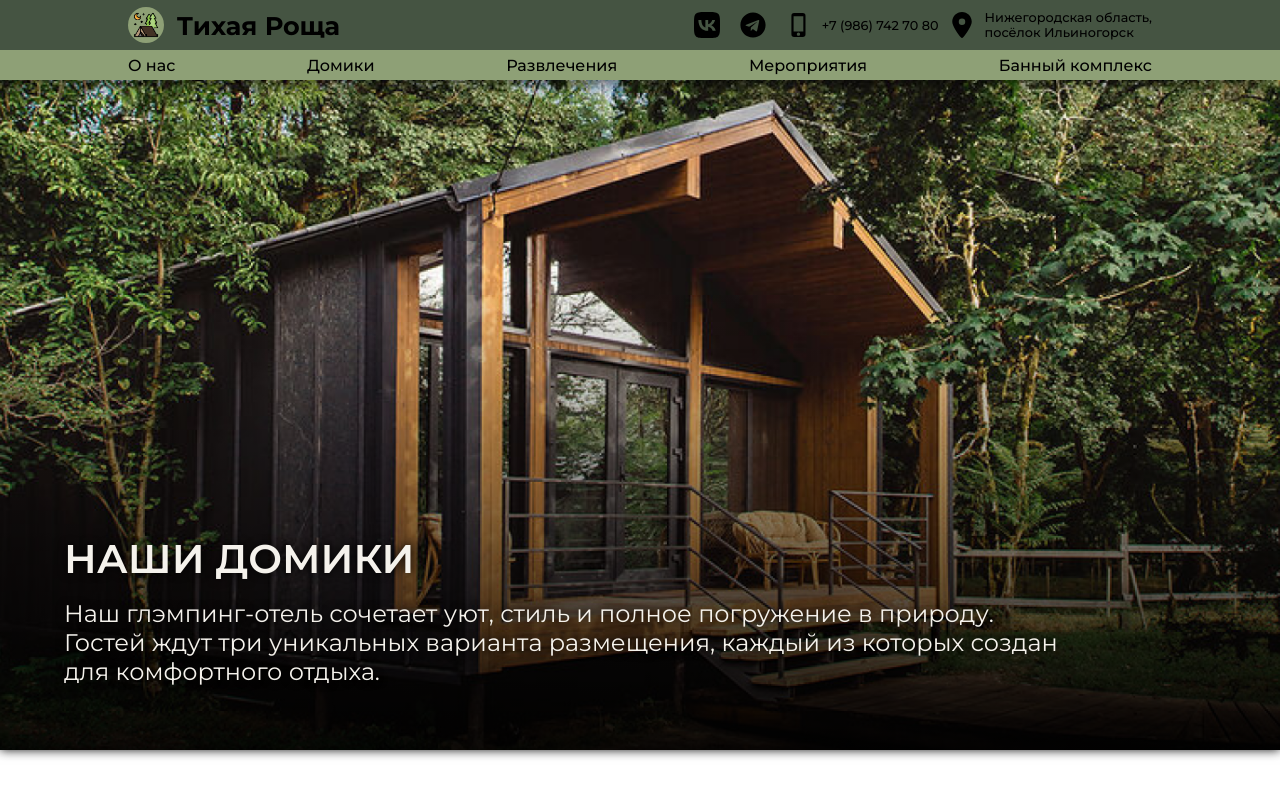
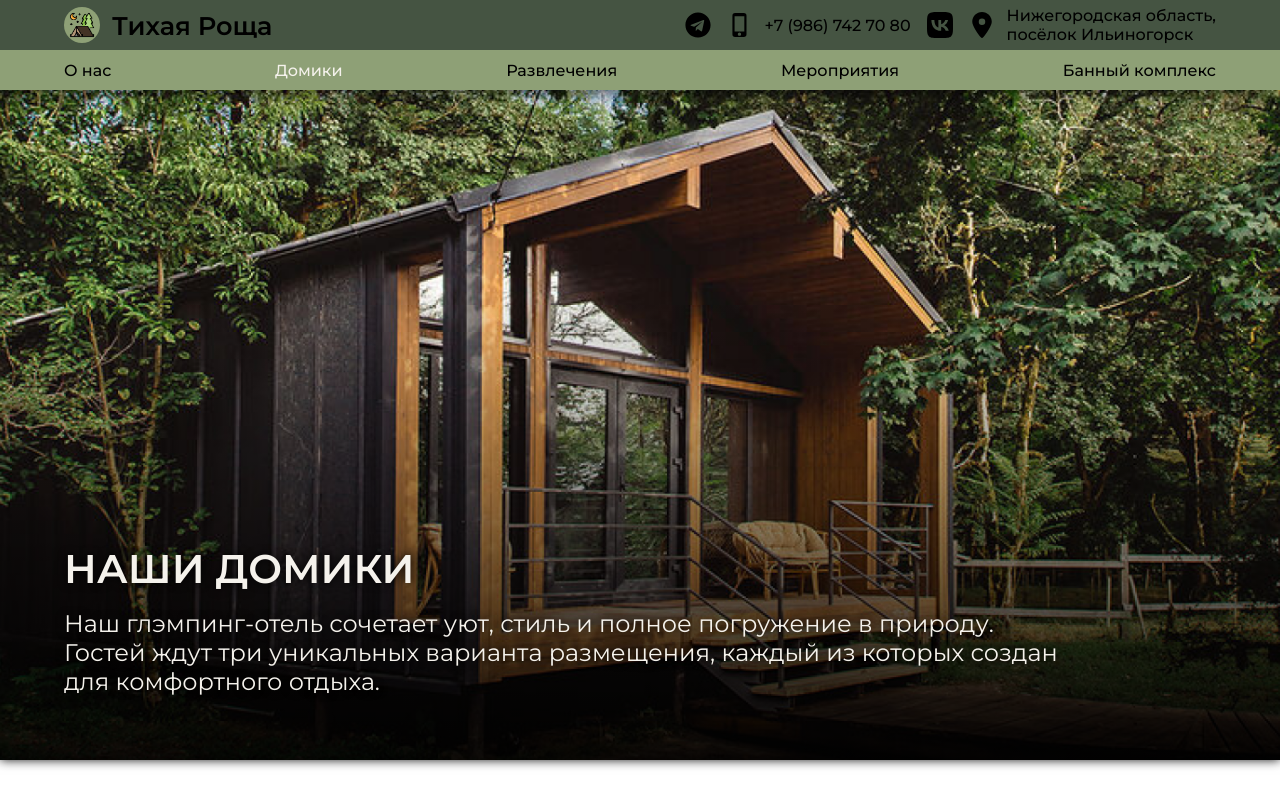
Before and after one commit to piyavkka/QuietGroveGlamping, a React (Vite) app: page /houses in a window 1280 px wide. Shown: the top 800 px of the page. Built offline with nearby package versions, Linux system fonts and the light colour scheme.

Commit message:
new header

```diff
--- a/src/App.tsx
+++ b/src/App.tsx
@@ -10,7 +10,7 @@ import Footer from "./components/Footer.tsx";
 function App() {
     return (
         <Router>
-            <Header />
+            <Header/>
 
             <main style={{ minHeight: '80vh' }}>
                 <Routes>
@@ -22,7 +22,7 @@ function App() {
                 </Routes>
             </main>
 
-            <Footer />
+            <Footer/>
         </Router>
     );
 }
--- a/src/components/Header.tsx
+++ b/src/components/Header.tsx
@@ -1,72 +1,219 @@
-import {useState} from 'react';
+import {useState} from "react";
+import styled from "styled-components";
+import logo from '/src/assets/logo.png';
+import {theme} from "../styles/theme.ts";
+import { SmartLink } from "./SmartLink.tsx";
+import {FlexWrapper} from "./FlexWrapper.ts";
+import {Button} from "./Button";
 
 import { SiVk } from "react-icons/si";
 import { FaTelegram } from "react-icons/fa";
 import { MdOutlinePhoneIphone } from "react-icons/md";
 import { FaLocationDot } from "react-icons/fa6";
-import MenuIcon from '@mui/icons-material/Menu';
-import CloseIcon from '@mui/icons-material/Close';
-import { Link } from 'react-router-dom';
-import logo from '/src/assets/logo.png';
-
-import '../styles/header.css';
+import MenuIcon from "@mui/icons-material/Menu";
+import CloseIcon from "@mui/icons-material/Close";
 
 export const Header = () => {
-        const [isOpen, setIsOpen] = useState(false);
-        return (
-            <header>
-                <div className="header-container">
-                    <Link to="/" className="logo-container">
-                        <img src={logo} alt="Logo" className="logo-img" />
-                        <span className="logo">Тихая Роща</span>
-                    </Link>
+    const [isOpen, setIsOpen] = useState(false);
+    return (
+        <StyledHeader>
+            <HeaderWrapper>
+                <Container>
+                    <StyledSmartLink to="/">
+                        <Img src={logo} alt="Logo"/>
+                        <LogoSpan>Тихая Роща</LogoSpan>
+                    </StyledSmartLink>
 
-                    <div className="header-icons">
-                        <SiVk className="header-icon"/>
-                        <FaTelegram className="header-icon"/>
+                    <StyledFlexWrapper>
+                        <StyledSmartLink to="https://t.me/yourchannel"><FaTelegram/></StyledSmartLink>
+                        <StyledSmartLink to="tel:+79867427080">
+                            <MdOutlinePhoneIphone/>
+                            <Span>+7 (986) 742 70 80</Span>
+                        </StyledSmartLink>
 
-                        <div className="phone">
-                            <MdOutlinePhoneIphone className="header-icon"/>
-                            <span className="header-text">+7 (986) 742 70 80</span>
-                        </div>
+                        <StyledSmartLink to="https://vk.com"><SiVk/></StyledSmartLink>
+                        <StyledSmartLink to="https://t.me/yourchannel">
+                            <FaLocationDot/>
+                            <Span>Нижегородская область,<br />посёлок Ильиногорск</Span>
+                        </StyledSmartLink>
+                    </StyledFlexWrapper>
+                    <MenuToggleButton onClick={() => setIsOpen(!isOpen)}>
+                        {isOpen ? <CloseIcon /> : <MenuIcon />}
+                    </MenuToggleButton>
+                </Container>
+            </HeaderWrapper>
+            <Navigation isOpen={isOpen}>
+                <NavList>
+                    <li><NavLink to="/" onClick={() => setIsOpen(false)}>О нас</NavLink></li>
+                    <li><NavLink to="/houses" onClick={() => setIsOpen(false)}>Домики</NavLink></li>
+                    <li><NavLink to="/entertainment" onClick={() => setIsOpen(false)}>Развлечения</NavLink></li>
+                    <li><NavLink to="/events" onClick={() => setIsOpen(false)}>Мероприятия</NavLink></li>
+                    <li><NavLink to="/bath-complex" onClick={() => setIsOpen(false)}>Банный комплекс</NavLink></li>
+                </NavList>
 
-                        <div className="location">
-                            <FaLocationDot className="header-icon"/>
-                            <span className="header-text">Нижегородская область,<br />посёлок Ильиногорск</span>
-                        </div>
-                    </div>
-                </div>
-                <nav className={`header-nav ${isOpen ? 'active' : ''}`}>
-                    <ul>
-                        <li><Link to="/">О нас</Link></li>
-                        <li><Link to="/houses">Домики</Link></li>
-                        <li><Link to="/entertainment">Развлечения</Link></li>
-                        <li><Link to="/events">Мероприятия</Link></li>
-                        <li><Link to="/bath-complex">Банный комплекс</Link></li>
+                {isOpen && (
+                    <MobileContacts direction="column">
+                        <MobileLink to="https://t.me/yourchannel">
+                            <FaTelegram/>
+                            <Span>@quiet_grove</Span>
+                        </MobileLink>
+                        <MobileLink to="https://vk.com">
+                            <SiVk/>
+                            <Span>@quiet_grove</Span>
+                        </MobileLink>
+                        <MobileLink to="https://t.me/yourchannel">
+                            <FaLocationDot/>
+                            <Span>посёлок Ильиногорск</Span>
+                        </MobileLink>
+                        <Button>забронировать</Button>
+                    </MobileContacts>
+                )}
+            </Navigation>
+        </StyledHeader>
+    );
+};
 
-                    </ul>
+const StyledHeader= styled.header`
+    position: sticky;
+    top: 0;
+    z-index: 10;
+    width: 100%;
+    box-shadow: ${theme.shadow.elements};
+`
 
-                    <div className="mobile-contacts">
-                        <div className="group">
-                            <SiVk className="header-icon" />
-                            <span className="header-text">@quiet_grove</span>
-                        </div>
-                        <div className="group">
-                            <FaTelegram className="header-icon" />
-                            <span className="header-text">@quiet_grove</span>
-                        </div>
-                        <div className="group">
-                            <MdOutlinePhoneIphone className="header-icon" />
-                            <span className="header-text">+7 (986) 742 70 80</span>
-                        </div>
-                        <div className="group">
-                            <FaLocationDot className="header-icon" />
-                            <span className="header-text">посёлок Ильиногорск</span>
-                        </div>
-                    </div>
-                </nav>
-                <button className="menu-button-icon" onClick={()=> setIsOpen(!isOpen)}>
-                    {isOpen ? <CloseIcon/> : <MenuIcon/>}</button>
-            </header>
-        );
-};
+const HeaderWrapper = styled.div`
+    height: 50px;
+    background-color: var(--main-color);
+`
+
+const Container = styled.div`
+    padding: 0 clamp(15px, 5vw, 80px);
+    max-width: 1440px;
+    margin: 0 auto;
+    height: 100%;
+    align-items: center;
+    display: flex;
+    justify-content: space-between;
+`
+
+const Img = styled.img`
+    border-radius: 50%;
+    width: 36px;
+    height: 36px;
+`
+
+const StyledFlexWrapper = styled(FlexWrapper)`
+    gap: ${theme.gap.small};
+
+    @media (max-width: 768px) {
+        svg,
+        span {
+            display: none;
+        }
+    }
+`
+
+const StyledSmartLink = styled(SmartLink)`
+    color: ${theme.fontColor.main};
+    display: flex;
+    align-items: center;
+    gap: ${theme.gap.icons};
+    transition: 0.2s ease;
+
+    svg {
+        width: 26px;
+        height: 26px;
+    }
+
+    &:hover {
+        color: ${theme.fontColor.additional};
+    }
+`
+
+const Span = styled.span`
+    font-weight: ${theme.fontWeight.semibold};
+`
+
+const LogoSpan = styled.span`
+    font-size: ${theme.fontSize.logo};
+    font-weight: ${theme.fontWeight.bold};
+`
+
+const Navigation = styled.nav<{ isOpen?: boolean }>`
+    height: 40px;
+    background-color: var(--add-color);
+
+    @media (max-width: 768px) {
+        position: fixed;
+        top: 50px;
+        right: -100%;
+        width: 100%;
+        height: 100vh;
+        background-color: var(--add-color);
+        transform: ${({ isOpen }) => (isOpen ? "translateX(-100%)" : "translateX(0)")};
+        transition: transform 0.3s linear;
+    }
+`
+
+const NavList = styled.ul`
+    display: flex;
+    justify-content: space-between;
+    align-items: center;
+    padding: 0 clamp(15px, 5vw, 80px);
+    max-width: 1440px;
+    margin: 0 auto;
+    height: 100%;
+
+    @media (max-width: 768px) {
+        padding: 20px 0;
+        height: auto;
+        gap: ${theme.gap.small};
+        display: flex;
+        flex-direction: column;
+        justify-content: space-evenly;
+    }
+`
+
+const NavLink = styled(SmartLink)`
+    color: ${theme.fontColor.main};
+    transition: 0.2s ease;
+    font-weight: ${theme.fontWeight.semibold};
+
+    &[aria-current="page"] {
+        color: ${theme.fontColor.light};
+    }
+
+    &:hover {
+        color: ${theme.fontColor.light};
+    }
+`
+
+const MenuToggleButton = styled.button`
+    display: none;
+    background: transparent;
+
+    @media (max-width: 768px) {
+        display: block;
+        color: ${theme.fontColor.main};
+        svg {
+            width: 28px;
+            height: 28px;
+        }
+    }
+`
+
+const MobileContacts = styled(FlexWrapper)`
+    display: none;
+
+    @media (max-width: 768px) {
+        display: flex;
+        gap: ${theme.gap.small};
+        padding: 0 clamp(15px, 5vw, 80px);
+    }
+`
+
+const MobileLink = styled(StyledSmartLink)`
+    &:hover{
+        color: ${theme.fontColor.light};
+    }
+`
--- /dev/null
+++ b/src/components/SmartLink.tsx
@@ -0,0 +1,43 @@
+import React from "react";
+import { Link, useLocation } from "react-router-dom";
+
+type Props = {
+    to: string;
+    children: React.ReactNode;
+    className?: string;
+    onClick?: () => void;
+};
+
+export const SmartLink: React.FC<Props> = ({ to, children, className, onClick }) => {
+    const location = useLocation();
+    const isExternal = /^https?:\/\//.test(to);
+    const isTel = /^tel:/.test(to);
+    const isActive = location.pathname === to;
+
+    const handleClick = onClick ? onClick : undefined; // безопасная проверка
+
+    if (isExternal || isTel) {
+        return (
+            <a
+                href={to}
+                className={className}
+                target={isExternal ? "_blank" : undefined}
+                rel={isExternal ? "noopener noreferrer" : undefined}
+                onClick={handleClick}
+            >
+                {children}
+            </a>
+        );
+    }
+
+    return (
+        <Link
+            to={to}
+            className={className}
+            aria-current={isActive ? "page" : undefined}
+            onClick={handleClick}
+        >
+            {children}
+        </Link>
+    );
+};
--- a/src/styles/header.css
+++ /dev/null
@@ -1,206 +0,0 @@
-.header-icon{
-    width: 26px;
-    height: 26px;
-    margin: 0 10px;
-}
-
-.header-icon:hover {
-    color: var(--elem-color);
-    transition: 0.2s ease;
-}
-
-header{
-    position: sticky;
-    top: 0;
-    z-index: 10;
-    width: 100%;
-    box-shadow: 0 0 20px rgba(0, 0, 0, 0.8);
-}
-
-.header-container{
-    padding: 0 10vw;
-    height: 50px;
-    align-items: center;
-    display: flex;
-    background-color: var(--main-color);
-    justify-content: space-between;
-    font-weight: 500;
-}
-
-.header-container .logo{
-    font-weight: 700;
-    font-size: clamp(1rem, 2vw, 2rem);
-    cursor: pointer;
-    transition: 0.2s ease;
-}
-
-.header-container .logo-img{
-    border-radius: 50%;
-}
-
-.header-container .logo-container:hover{
-    color: var(--elem-color);
-}
-
-.header-container .logo-container{
-    display: flex;
-    align-items: center;
-    gap: 0.8rem;
-    color: black;
-}
-
-.logo-container img{
-    width: 36px;
-    height: 36px;
-    cursor: pointer;
-}
-
-.header-container .header-icons,
-.header-container .location,
-.header-container .phone{
-    display: flex;
-    align-items: center;
-    cursor: pointer;
-}
-
-.header-container .location:hover,
-.header-container .phone:hover{
-    color: var(--elem-color);
-    transition: 0.2s ease;
-}
-
-.header-text{
-    font-weight: 500;
-    font-size: clamp(0.6rem, 1vw, 1rem);
-    display: inline-block;
-    white-space: pre-line;
-}
-
-.menu-button-icon{
-    display: none;
-}
-
-.header-nav ul{
-    display: flex;
-    text-align: center;
-    align-items: center;
-    justify-content: space-between;
-    height: 30px;
-    background-color: var(--add-color);
-    padding: 0 10vw;
-}
-
-.header-nav ul li a{
-    color: black;
-    font-weight: 500;
-    display: inline;
-    transition: 0.2s ease;
-    font-size: 1rem;
-}
-
-.mobile-contacts {
-    display: none;
-}
-
-.header-nav ul li a:hover{
-    color: var(--light-text-color);
-}
-
-@media (max-width: 768px) {
-    .header-container .logo-container {
-        gap: 0.1rem;
-    }
-
-    .header-icons .header-icon,
-    .header-icons .header-text {
-        display: none;
-    }
-
-    .header-container .logo {
-        display: block;
-        width: 52px;
-    }
-
-    .header-nav {
-        position: fixed;
-        top: 0;
-        right: -100vw;
-        width: 100vw;
-        height: 100vh;
-        background-color: var(--add-color);
-        transition: transform 0.3s linear;
-    }
-
-    .header-nav.active {
-        transform: translateX(-100%);
-    }
-
-    .header-nav ul {
-        background-color: transparent;
-        height: 280px;
-        display: flex;
-        flex-direction: column;
-        justify-content: space-evenly;
-        margin-top: 40px;
-    }
-
-    .header-nav li {
-        width: 100%;
-        height: 34px;
-    }
-
-    .header-nav li a {
-        display: block !important;
-        line-height: 34px;
-        border-radius: 5px;
-        transition: 0.3s ease;
-        border: 1px solid transparent;
-    }
-
-    .header-nav li a:hover {
-        box-shadow: 0 0 10px rgba(0, 0, 0, 0.2);
-        border: 1px solid var(--light-text-color);
-    }
-
-    .mobile-contacts {
-        display: flex;
-        flex-direction: column;
-        font-size: 14px;
-        gap: 1rem;
-        margin: 5vw 10vw 8vw 10vw;
-    }
-
-    .mobile-contacts .group {
-        display: flex;
-        align-items: center;
-        cursor: pointer;
-    }
-
-    .mobile-contacts .group:hover {
-        color: var(--light-text-color);
-        transition: 0.2s ease;
-    }
-
-    .mobile-contacts .header-icon {
-        margin: 0 10px 0 0;
-        width: 36px;
-        height: 36px;
-    }
-
-    .mobile-contacts .header-text {
-        font-size: 1rem;
-        font-weight: 600;
-    }
-
-    .menu-button-icon {
-        position: absolute;
-        top: 14px;
-        right: 10vw;
-        display: block;
-        width: 24px;
-        height: 24px;
-        background-color: transparent;
-        cursor: pointer;
-        border: none;
-    }
-}
--- a/src/styles/theme.ts
+++ b/src/styles/theme.ts
@@ -4,16 +4,18 @@ export const theme = {
 
     shadow: {
       text: '0 0 10px rgba(0, 0, 0, 0.9)',
-      elements: '',
+      elements: '0 0 20px rgba(0, 0, 0, 0.8)',
     },
 
     fontColor: {
         main: '#000000',
         accent: '#95b73c',
         light: '#f5f2ec',
+        additional: '#8ea076',
     },
 
     fontSize: {
+        logo: 'clamp(1rem, 2vw, 2rem)',
         P: 'clamp(0.8rem, 5vw, 1rem);',
     },
 
@@ -28,6 +30,7 @@ export const theme = {
     },
 
     gap: {
+        icons: '12px',
         small: '16px',
     },
 };
```
